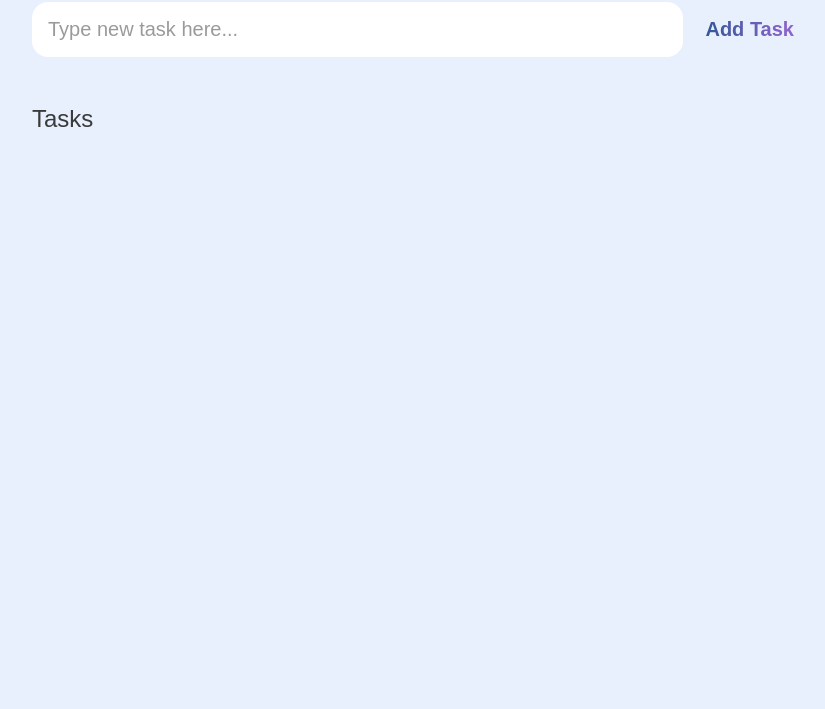
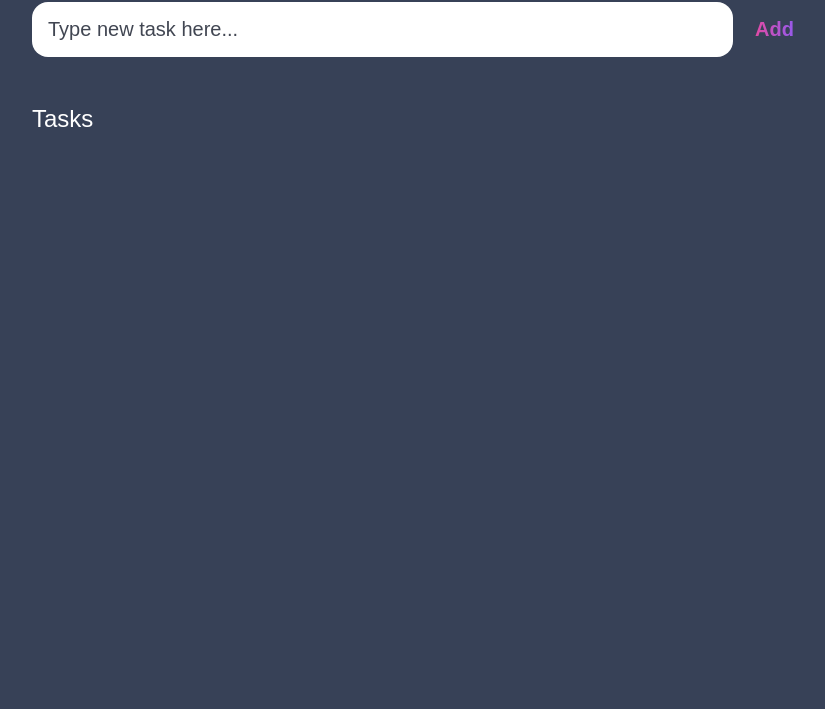
Before and after one commit to juliannegodsey1/FinalProject2, a plain HTML site: page index.html in a window 1280 px wide. Shown: the part 91-800 px from the top of the page, without its empty margins (224-1049 px from the left). Drawn offline with Linux system fonts and the light colour scheme.

Commit message:
tweaked style

```diff
--- a/index.html
+++ b/index.html
@@ -21,7 +21,7 @@
                 <input
                     type="submit"
                     id="new-task-submit"
-                    value="Add Task" />
+                    value="Add" />
             </form>
         </header>
 
@@ -36,7 +36,6 @@
                         <input
                             type="text"
                             class="text"
-                            value=""
                         />
                     </div>
                     <div class="actions">
@@ -50,6 +49,6 @@
     </main>
 
     <script src="main.js"></script>
-
+</div>
     </body>
     </html>
--- a/main.css
+++ b/main.css
@@ -10,7 +10,7 @@ body {
     display: flex;
     flex-direction: column;
     min-height: 100vh;
-    background: #e8f0fe;
+    background: #374157;
     color: white;
 }
 
@@ -24,7 +24,7 @@ header {
 header h1 {
     font-size: 2.5rem;
     font-weight: 300;
-    color: #363636;
+    color: #fff;
     margin-bottom: 1rem;
 }
 
@@ -50,14 +50,14 @@ input, button {
 }
 
 #new-task-input::placeholder {
-    color: #00000065;
+    color: #111827cc;
 }
 
 #new-task-submit {
-    color: var(--pink);
+    color: pink;
     font-size: 1.25rem;
     font-weight: 700;
-    background-image: linear-gradient(to right, #2d5693, #9865d1);
+    background-image: linear-gradient(to right, #EC4899, #8B5CF6);
     -webkit-background-clip: text;
     -webkit-text-fill-color: transparent;
     cursor: pointer;
@@ -87,21 +87,21 @@ main {
 .task-list h2 {
     font-size: 1.5rem;
     font-weight: 300;
-    color: #3a3a3a;
+    color: #fff;
     margin-bottom: 1rem;
 }
 
 #tasks .task {
     display: flex;
     justify-content: space-between;
-    background-color: #fff;
+    background-color: #111827;
     padding: 1rem;
     border-radius: 1rem;
     margin-bottom: 1rem;
 }
 
 #tasks .task .content .text {
-    color: #260c68;
+    color: #fff;
     font-size: 1.125rem;
     width: 100%;
     display: block;
@@ -139,7 +139,7 @@ main {
 }
 
 .task .actions .edit {
-  background-image: linear-gradient(to right, #2d5693, #9865d1);
+    background-image: linear-gradient(to right, #EC4899, #8B5CF6);
     -webkit-background-clip: text;
     -webkit-text-fill-color: transparent;
 }
--- a/main.js
+++ b/main.js
@@ -97,7 +97,6 @@ window.addEventListener('load', () => {
             }
         });
 
-
         task_delete_element.addEventListener('click', () => {
             list_element.removeChild(task_element);
             removeTask(task);
```
